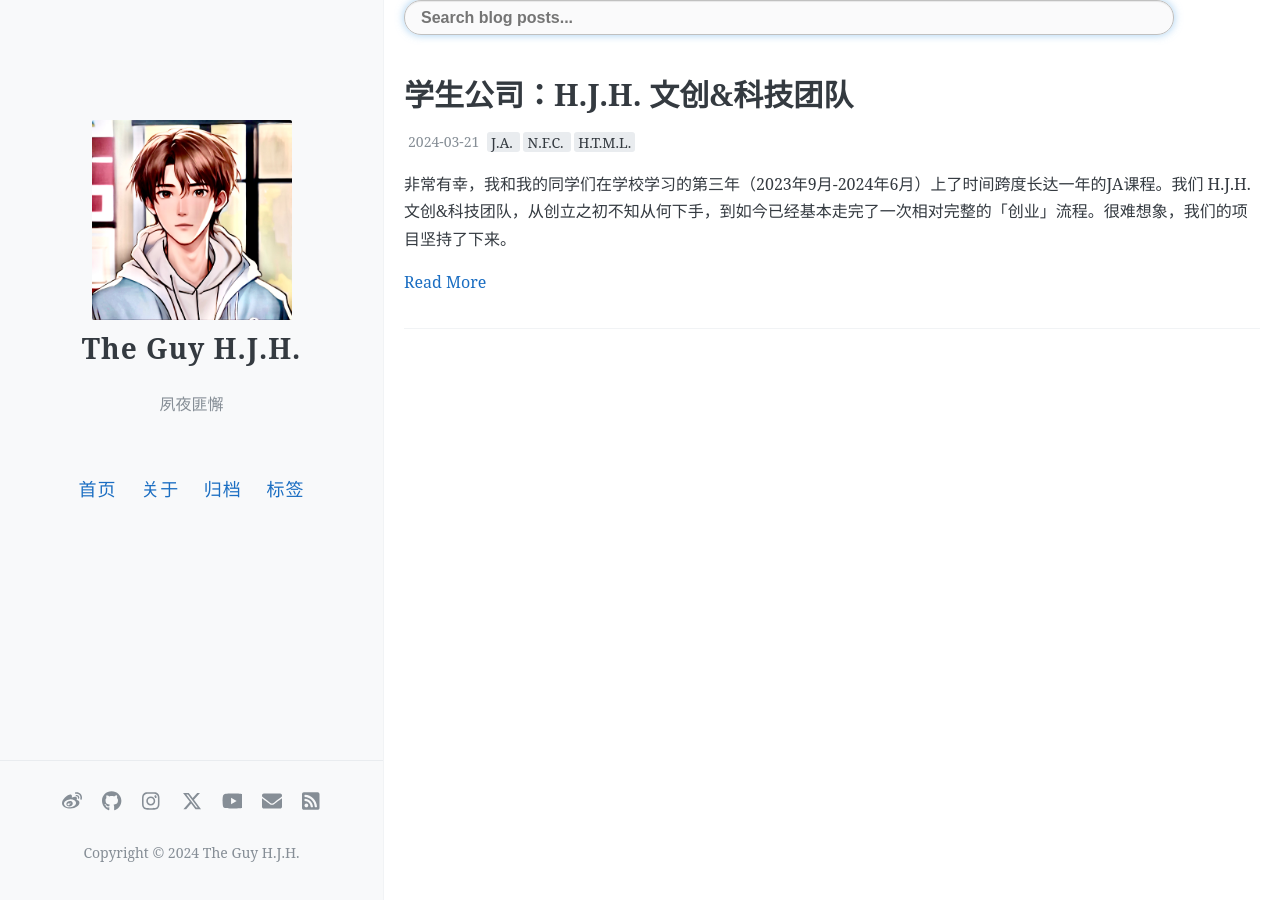
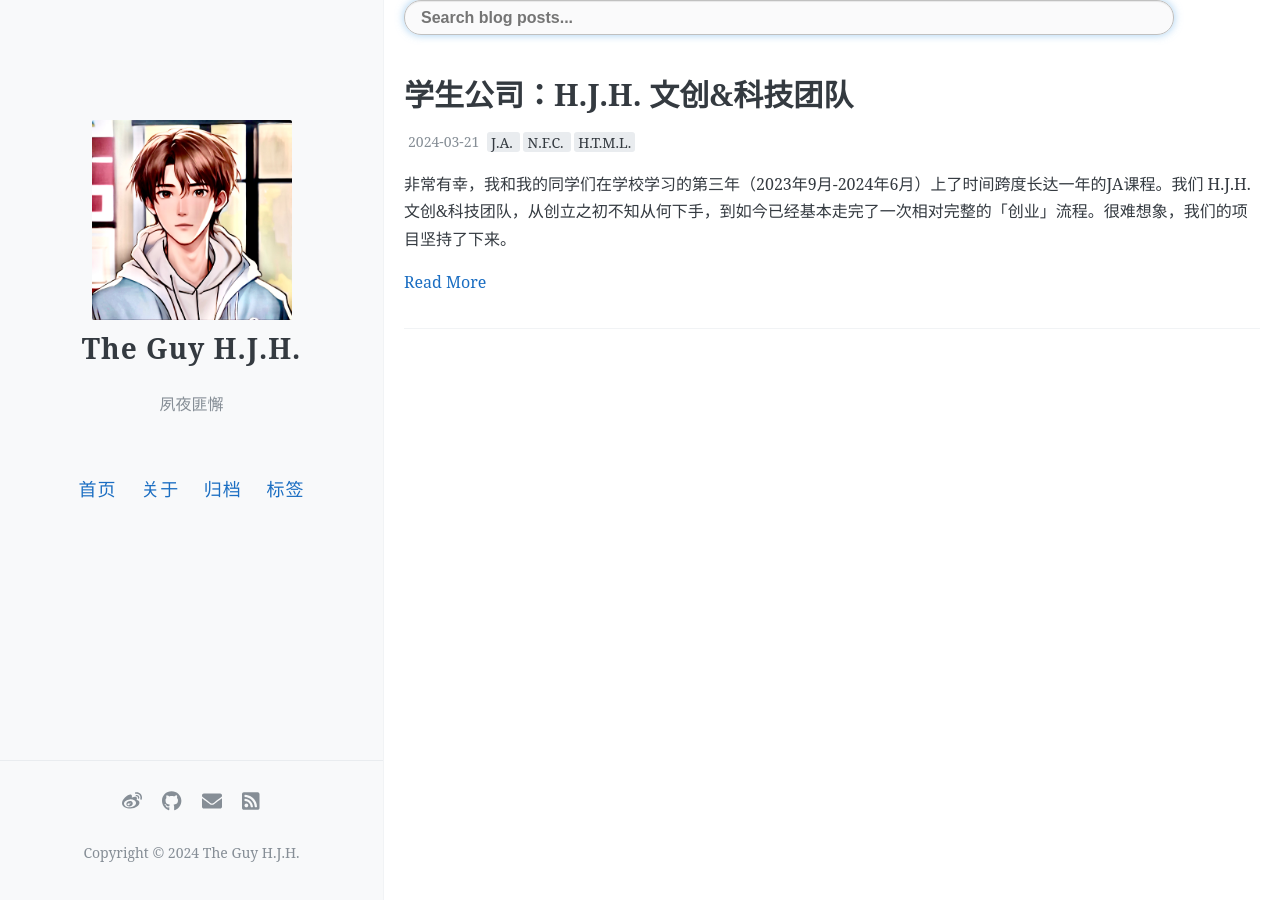
Before and after one commit to theguyhjh/theguyhjh.github.io, a Jekyll site: the page built from index.html, in a window 1280 px wide. Built offline with Jekyll 4.4.1, drawn with Linux system fonts in a browser that asks for light colours; the list of posts is cut into pages by our own code; comment, search, counter and statistics services are not loaded.

Commit message:
2024/02/14/02:28

```diff
--- a/_config.yml
+++ b/_config.yml
@@ -56,14 +56,14 @@ footer-links:
   facebook: #https://www.facebook.com/<>
   flickr: #https://www.flickr.com/<>
   github: theguyhjh #https://github.com/<>
-  instagram: theguyhjh #https://instagram.com/<>
+  instagram: #theguyhjh #https://instagram.com/<>
   linkedin: #https://www.linkedin.com/in/<>
   pinterest: #https://www.pinterest.com/<>
   rss: theguyhjh #随便填点啥RSS就能用了
   stackoverflow: # http://stackoverflow.com/<>
   tumblr: #https://<username>.tumblr.com
-  twitter: theguyhjh #https://www.twitter.com/<your_twitter_username>
-  youtube: theguyhjh #channel/<your_long_string> or user/<user-name>
+  twitter: #theguyhjh #https://www.twitter.com/<your_twitter_username>
+  youtube: #theguyhjh #channel/<your_long_string> or user/<user-name>
 
 # 站点页脚的文字
 footer-text: Copyright © 2024 The Guy H.J.H.
```
